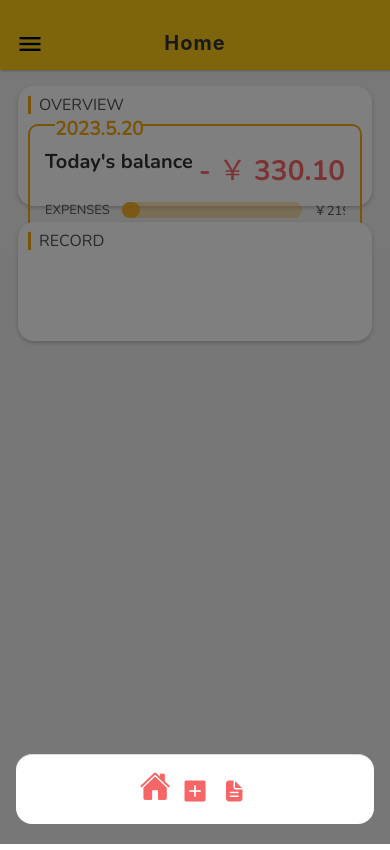
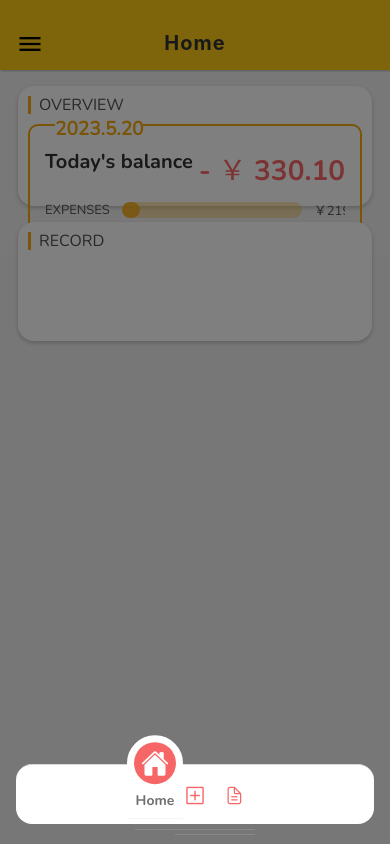
Before and after one commit to QZhou0706/React-native_AccountingHelper, a React Native app: screen / in a window 390 px wide. Built offline with nearby package versions, Linux system fonts and the light colour scheme.

Commit message:
add bottomTab shadow

```diff
--- a/routes/tab.js
+++ b/routes/tab.js
@@ -21,21 +21,29 @@ const TabList = [
 
 const Tab = createBottomTabNavigator();
 
-const animate1 = { 0: { scale: 1}, 1: { scale: 1.3} };
-const animate2 = { 0: { scale: 1.3}, 1: { scale: 1} };
+const animate1 = { 0: { scale: 1, translateY: 0 }, 1: { scale: 1.4, translateY: -20 } };
+const animate2 = { 0: { scale: 1.4, translateY: -20 }, 1: { scale: 1, translateY: 0 } };
 
+const circle1 = { 0: {scale: 0}, 0.3: {scale: .5}, 0.5: {scale: .3}, 0.8: {scale: .7}, 1: {scale: 1}};
+const circle2 = { 0: {scale: 1}, 1: {scale: 0}};
 
 const TabButton = (props) => {
   const { item, onPress, accessibilityState } = props;
   const focused = accessibilityState.selected;
   const viewRef = useRef(null);
+  const circleRef = useRef(null);
+  const textRef = useRef(null);
 
   useEffect(() => {
     if (focused) {
       viewRef.current.animate(animate1);
+      circleRef.current.animate(circle1);
+      textRef.current.transitionTo({scale: 1});
     }
     else {
       viewRef.current.animate(animate2);
+      circleRef.current.animate(circle2);
+      textRef.current.transitionTo({scale: 0});
     }
   }, [focused])
 
@@ -46,11 +54,20 @@ const TabButton = (props) => {
       style={styles.container}>
       <Animatable.View
         ref={viewRef}
-        duration={1000}
+        duration={400}
         style={styles.container}>
         <View style={styles.tabButton}>
-          <item.iconType name={item.activeIcon} color={'#f76666'} size={24} />
+          <Animatable.View
+          ref={circleRef}
+          duration={400}
+          style={{...StyleSheet.absoluteFillObject, backgroundColor: '#f76666', borderRadius: 25,}} />
+          <item.iconType name={focused ? item.activeIcon : item.inActiveIcon} color={focused? '#fff': '#f76666'} size={20} />
         </View>
+        <Animatable.Text
+        ref={textRef}
+        style={{fontSize: 10, color: '#333', fontFamily: 'nunito-bold', opacity: 0.7}}>
+          {item.label}
+        </Animatable.Text>
       </Animatable.View>
     </TouchableOpacity>
   )
@@ -63,7 +80,7 @@ const TabNavigator = () => {
         headerShown: false,
         tabBarShowLabel: false,
         tabBarStyle: {
-          height: 70,
+          height: 60,
           marginBottom: 20,
           position: 'absolute',
           borderRadius: 16,
@@ -96,7 +113,11 @@ const styles = StyleSheet.create({
   container: {
     flex: 1,
     alignItems: 'center',
-    top: 8,
+    top: 5,
+    elevation: 1,
+    shadowColor: '#ccc',
+    shadowOpacity: 0.2,
+    shadowOffset: {width: 0, height: 1},
   },
   tabButton: {
     width: 40,
@@ -104,5 +125,10 @@ const styles = StyleSheet.create({
     borderRadius: 50,
     justifyContent: 'center',
     alignItems: 'center',
+    backgroundColor: '#fff',
+    borderColor: '#fff',
+    borderRadius: 25,
+    borderWidth: 5,
+    elevation: 1,
   }
 })
```
